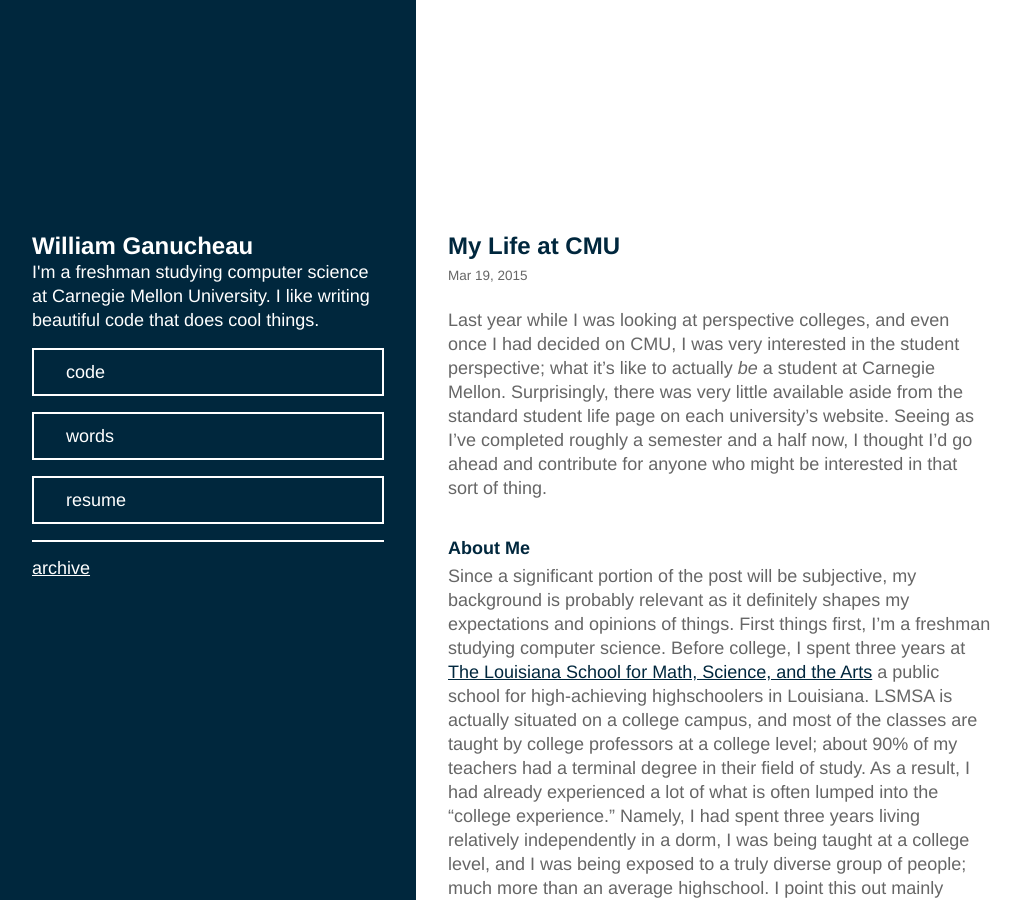
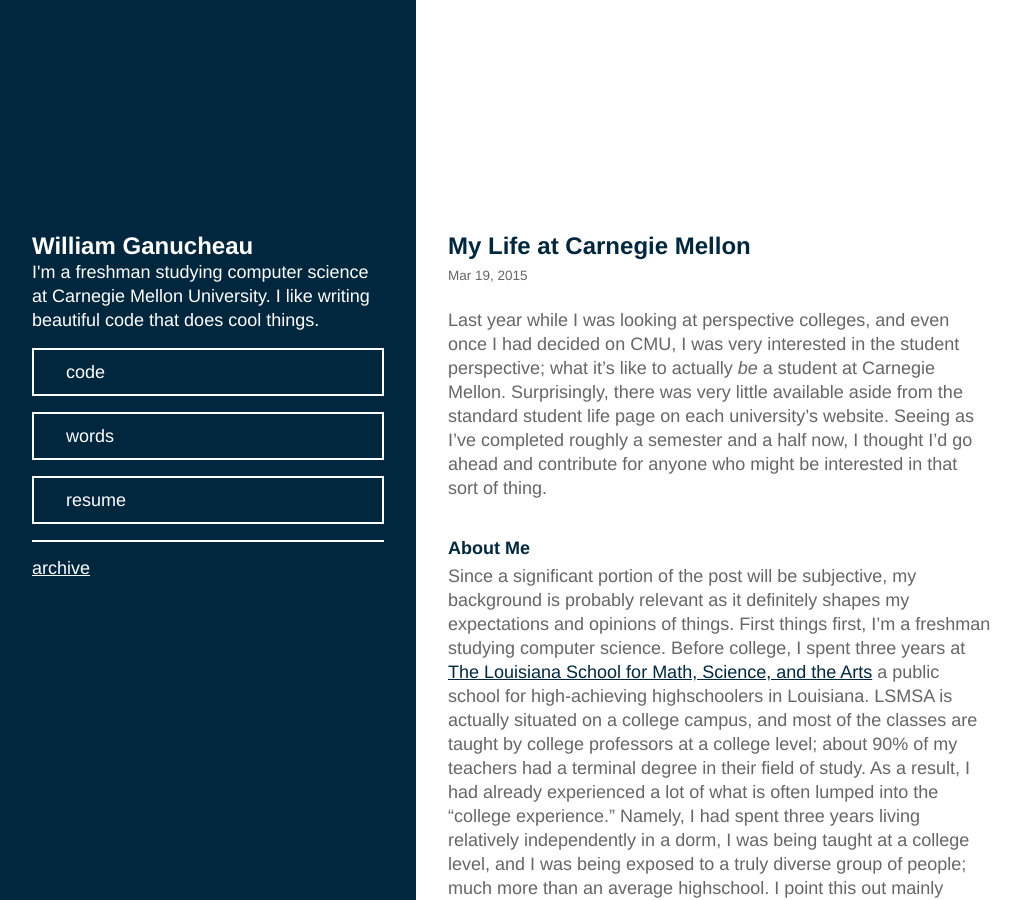
Before and after one commit to williamg/williamg.github.io, a Jekyll site: the page built from _posts/2015-03-19-my-life-at-cmu.markdown, in a window 1280 px wide and 900 px high. Shown: the whole window, without its empty margins (0-1021 px from the left). Built offline with Jekyll 4.4.1, drawn with Linux system fonts in a browser that asks for light colours.

Commit message:
Improved title

```diff
--- a/_posts/2015-03-19-my-life-at-cmu.markdown
+++ b/_posts/2015-03-19-my-life-at-cmu.markdown
@@ -1,6 +1,6 @@
 ---
 layout: post
-title: My Life at CMU
+title: My Life at Carnegie Mellon
 date: 2015-03-19 17:51:00
 categories: life cmu
 ---
```
